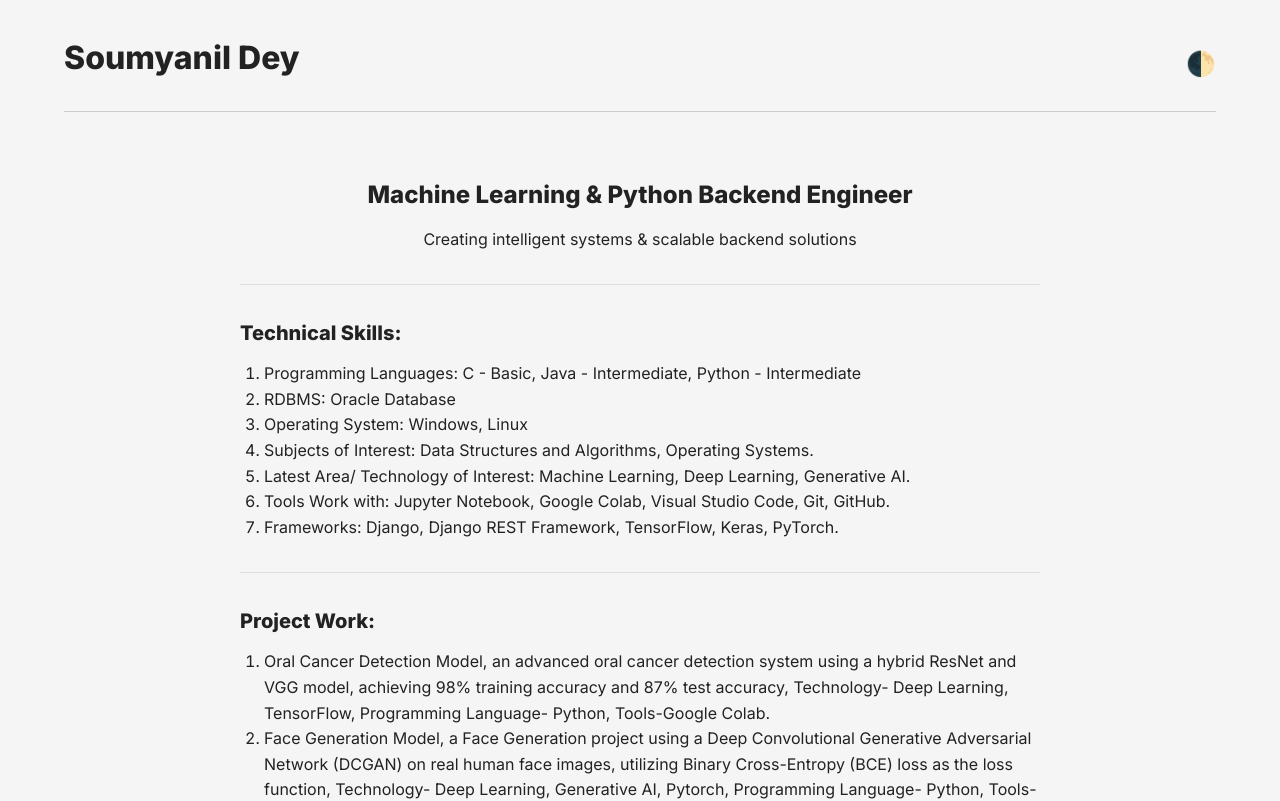
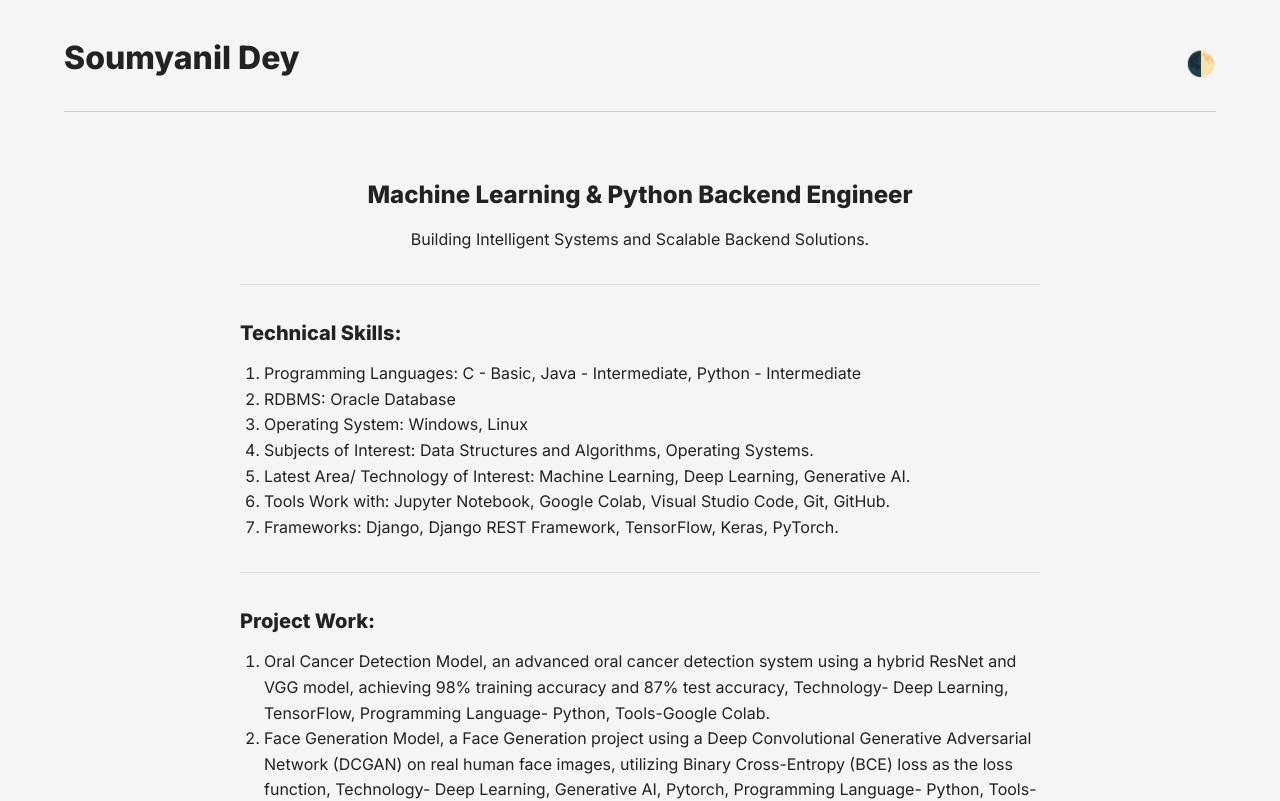
Before and after one commit to soumyanildey/soumyanildey.github.io, a plain HTML site: page index.html in a window 1280 px wide. Shown: the top 801 px of the page. Drawn offline with Linux system fonts and the light colour scheme.

Commit message:
Update index.html

```diff
--- a/index.html
+++ b/index.html
@@ -17,7 +17,7 @@
 
   <section class="hero">
     <h2>Machine Learning & Python Backend Engineer</h2>
-    <p>Creating intelligent systems & scalable backend solutions</p>
+    <p>Building Intelligent Systems and Scalable Backend Solutions.</p>
   </section>
 
   <section class="skills">
```
